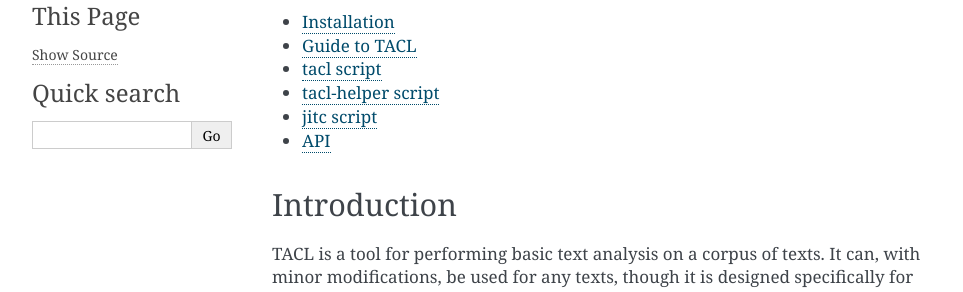
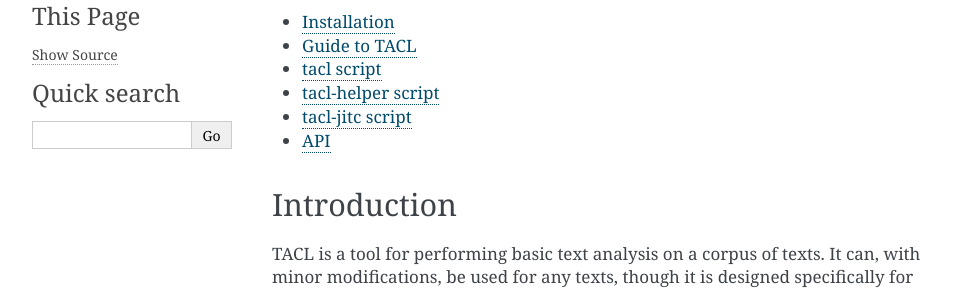
Before and after one commit to ajenhl/tacl, a Sphinx documentation site: the page built from docs/source/index.rst, in a window 1280 px wide. Shown: the part 190-482 px from the top of the page, without its empty margins (148-1111 px from the left). Built offline with Sphinx 7.4.7, drawn with Linux system fonts in a browser that asks for light colours; pages that are not in the unit, such as notebooks, are missing from menus.

Commit message:
Rename jitc command to tacl-jitc.

```diff
--- a/docs/source/index.rst
+++ b/docs/source/index.rst
@@ -15,7 +15,7 @@ Contents:
    guide
    scripts/tacl
    scripts/tacl-helper
-   scripts/jitc
+   scripts/tacl-jitc
    API <api/tacl>
 
 
--- a/docs/source/scripts/jitc.rst
+++ /dev/null
@@ -1,4 +0,0 @@
-jitc script
-===========
-
-.. program-output:: jitc -h
--- /dev/null
+++ b/docs/source/scripts/tacl-jitc.rst
@@ -0,0 +1,4 @@
+tacl-jitc script
+================
+
+.. program-output:: tacl-jitc -h
--- a/setup.py
+++ b/setup.py
@@ -16,9 +16,9 @@ setup(name='tacl',
       packages=['tacl', 'tacl.command'],
       entry_points={
           'console_scripts': [
-              'jitc=tacl.command.jitc_script:main',
               'tacl=tacl.command.tacl_script:main',
               'tacl-helper=tacl.command.tacl_helper_script:main',
+              'tacl-jitc=tacl.command.jitc_script:main',
           ],
       },
       package_data={
```
